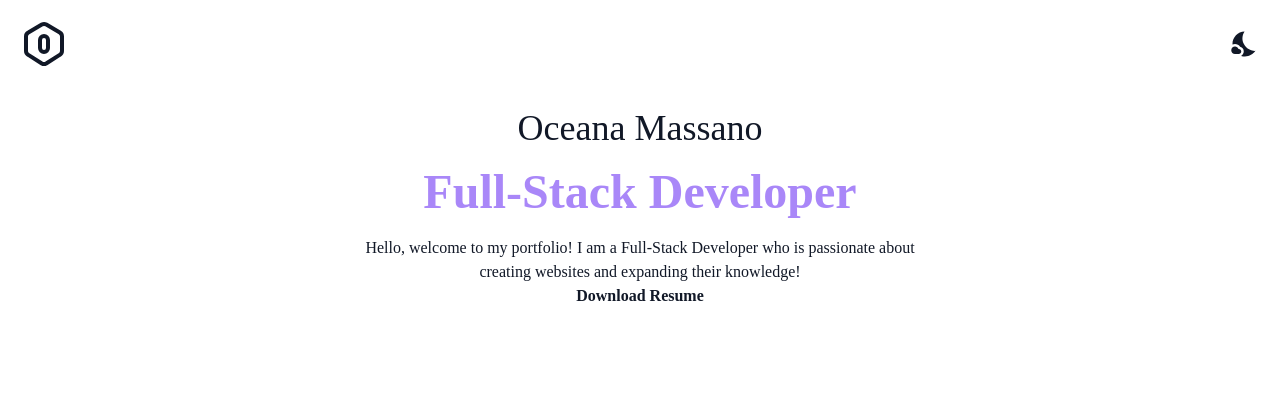
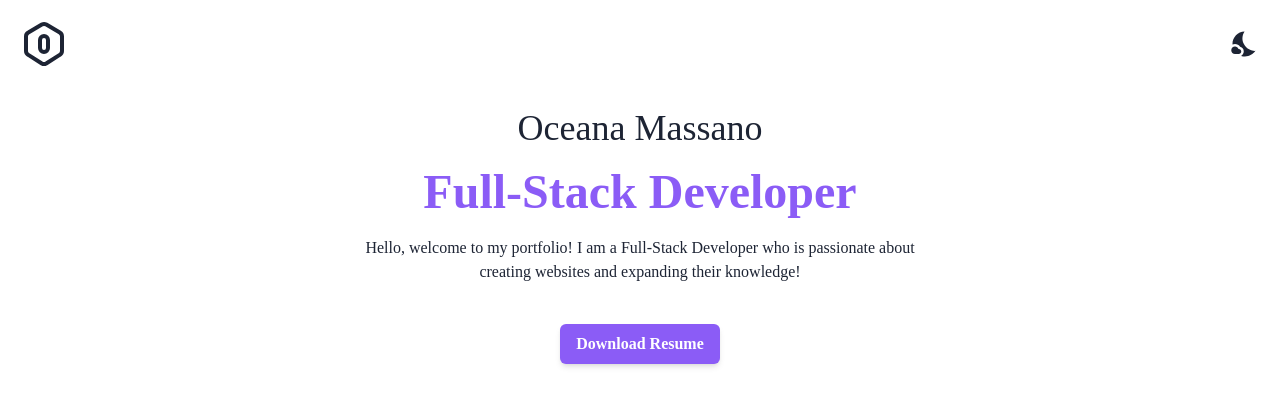
Before and after one commit to OMassano/Portfolio, a React (Create React App) app: page / in a window 1280 px wide. Shown: the top 406 px of the page. Built offline with nearby package versions, Linux system fonts and the light colour scheme.

Commit message:
button styles

```diff
--- a/src/App.js
+++ b/src/App.js
@@ -10,7 +10,7 @@ function App() {
   return (
     <div className={darkMode && "dark"}>
       <Navbar darkMode={darkMode} setDarkMode={setDarkMode} />
-      <main className="bg-white dark:bg-darkBG text-gray-900 dark:text-white cursor-default">
+      <main className="bg-white dark:bg-darkBG text-darkBG dark:text-white cursor-default">
         <Landing />
       </main>
     </div>
--- a/src/components/Navbar.jsx
+++ b/src/components/Navbar.jsx
@@ -4,7 +4,7 @@ import { TbHexagonLetterO } from "react-icons/tb";
 
 const Navbar = ({ darkMode, setDarkMode }) => {
   return (
-    <header className="bg-white dark:bg-darkBG text-gray-900 dark:text-white">
+    <header className="bg-white dark:bg-darkBG text-darkBG dark:text-white">
       <nav className="flex justify-between items-center p-5">
         <TbHexagonLetterO className="text-5xl" />
         <div onClick={() => setDarkMode(!darkMode)}>
--- a/src/views/Landing.jsx
+++ b/src/views/Landing.jsx
@@ -5,7 +5,7 @@ const Landing = () => {
     //fills screen
     <section className="min-h-screen flex flex-col justify-start items-center p-5 text-center">
       <h3 className="text-4xl ">Oceana Massano</h3>
-      <h2 className="text-5xl py-5 font-bold dark:text-violet-300 text-violet-500 animate-pulse">
+      <h2 className="text-5xl py-5 font-bold dark:text-violet-300 text-violet-500">
         Full-Stack Developer
       </h2>
 
@@ -13,7 +13,13 @@ const Landing = () => {
         Hello, welcome to my portfolio! I am a Full-Stack Developer who is
         passionate about creating websites and expanding their knowledge!
       </p>
-      <a href="/OceanaMassano-CV-ENGLISH-Jul23.pdf" download={true} className="font-semibold">Download Resume</a>
+      <a
+        href="/OceanaMassano-CV-ENGLISH-Jul23.pdf"
+        download={true}
+        className="flex items-center justify-center mt-10 py-2 px-4 rounded-md dark:bg-violet-300 bg-violet-500 font-semibold dark:text-darkBG text-white shadow-md dark:shadow-inner dark:hover:bg-violet-200 hover:bg-violet-600"
+      >
+        Download Resume
+      </a>
     </section>
   );
 };
```
